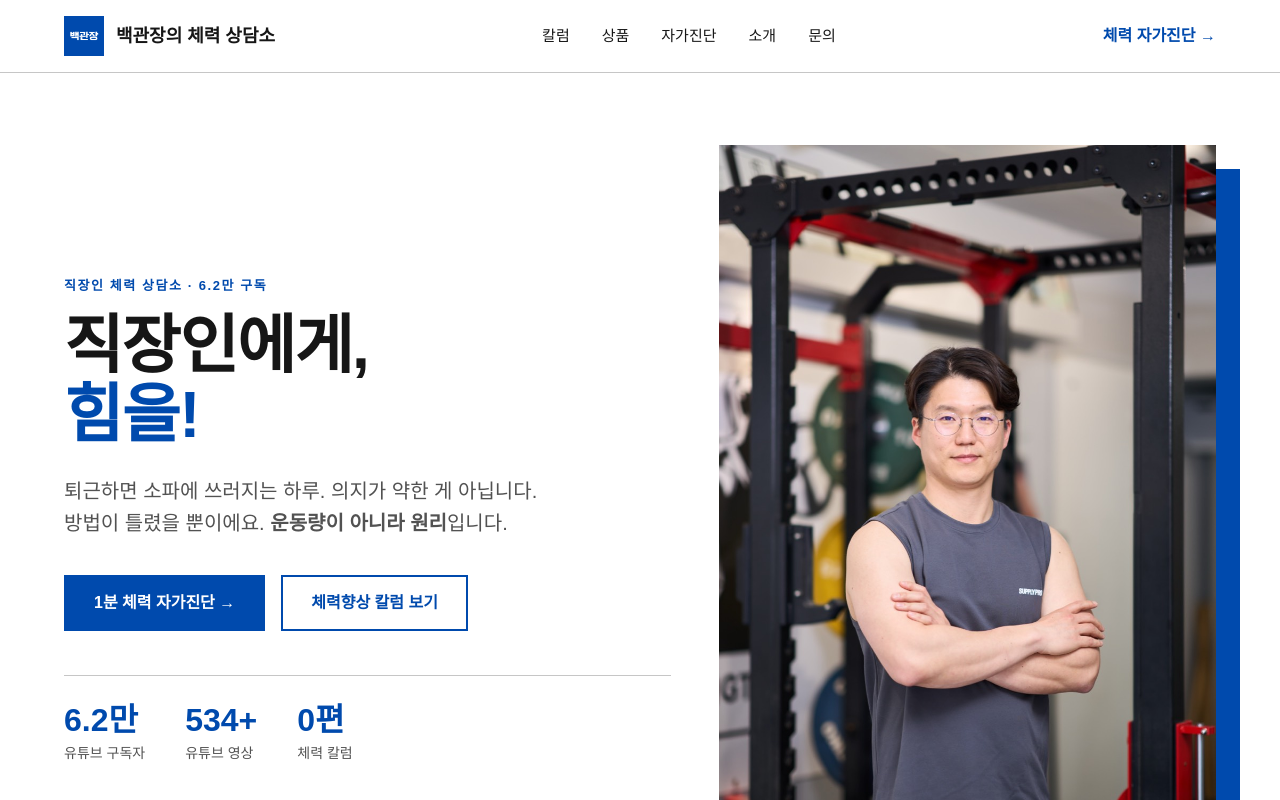
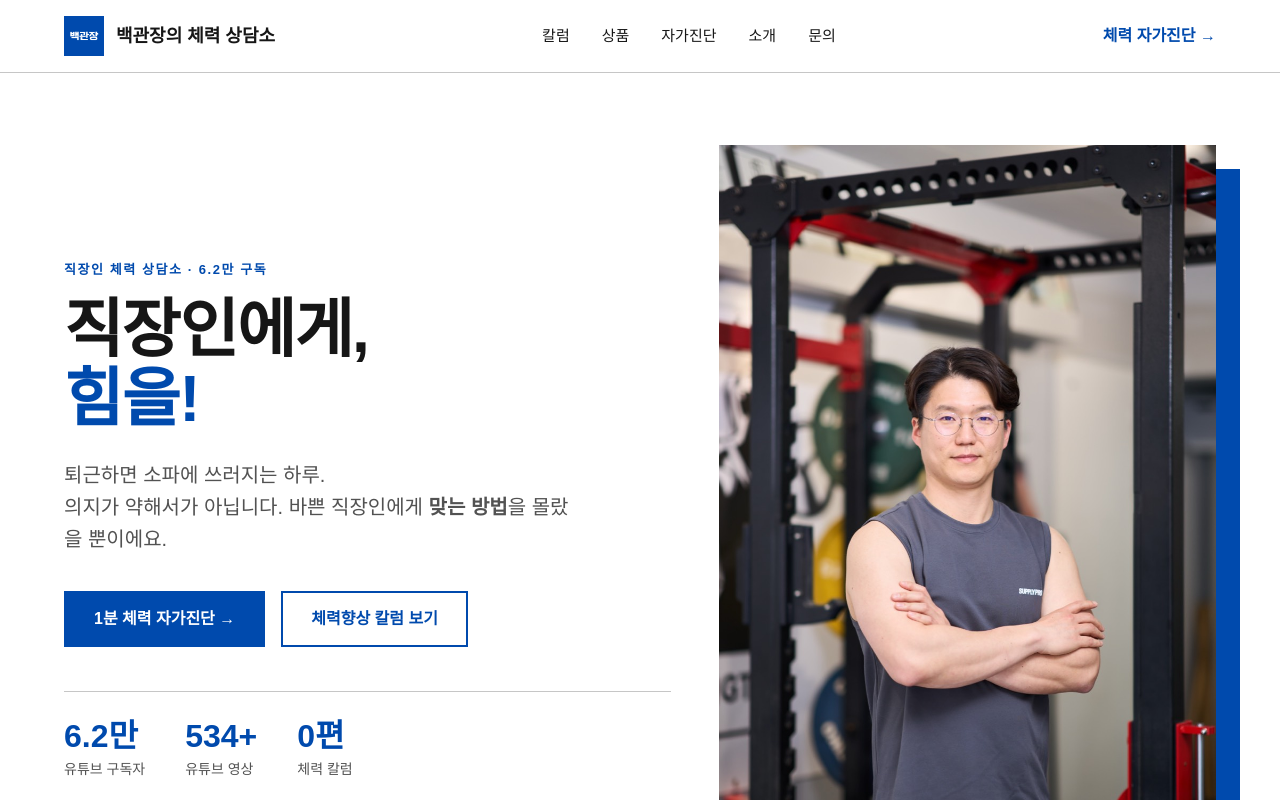
Before and after one commit to baekstrong/baekwebpage, a Next.js app: page / in a window 1280 px wide. Shown: the top 800 px of the page. Built offline with nearby package versions, Linux system fonts and the light colour scheme; a web font is replaced by a local one.

Commit message:
홈 히어로 서브카피 수정: '방법이 틀렸다/운동량 vs 원리' 붕뜨는 흐름 제거 → '맞는 방법을 몰랐을 뿐' 해결 암시형

```diff
--- a/app/page.tsx
+++ b/app/page.tsx
@@ -28,9 +28,9 @@ export default async function Home() {
               <span className="accent">힘을!</span>
             </h1>
             <p className="lead">
-              퇴근하면 소파에 쓰러지는 하루. 의지가 약한 게 아닙니다.
+              퇴근하면 소파에 쓰러지는 하루.
               <br />
-              방법이 틀렸을 뿐이에요. <b>운동량이 아니라 원리</b>입니다.
+              의지가 약해서가 아닙니다. 바쁜 직장인에게 <b>맞는 방법</b>을 몰랐을 뿐이에요.
             </p>
             <div className="hero-cta">
               <Link className="btn btn-primary" href="/quiz">
```
